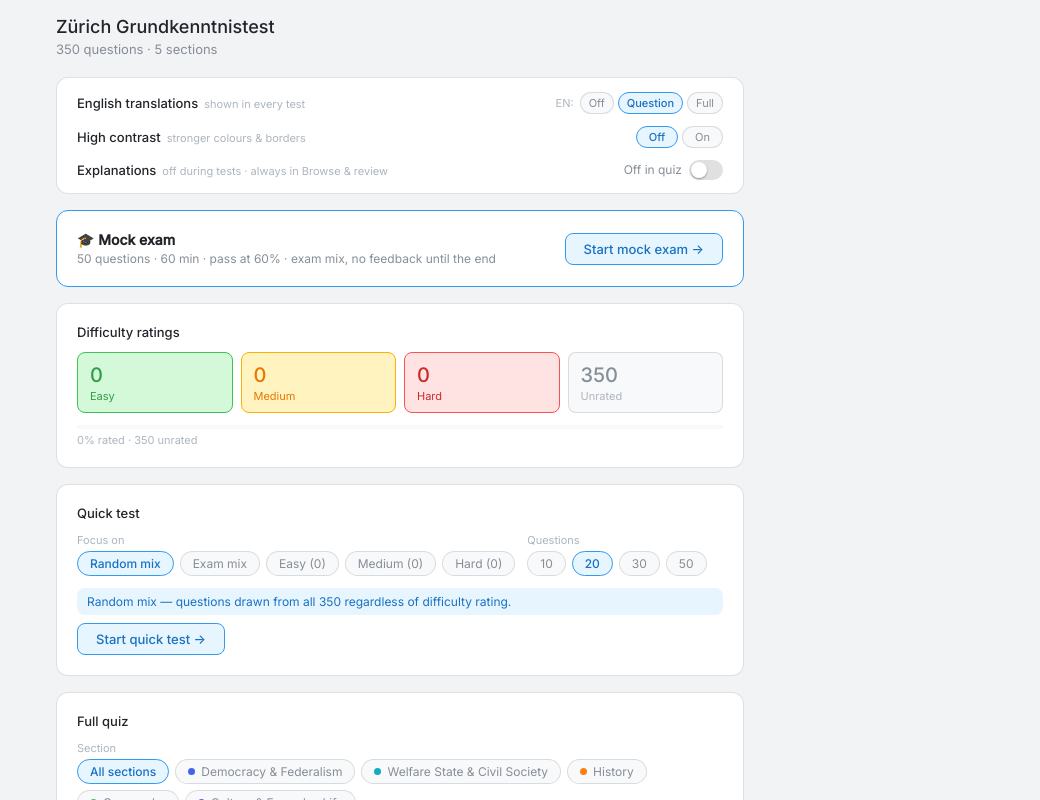
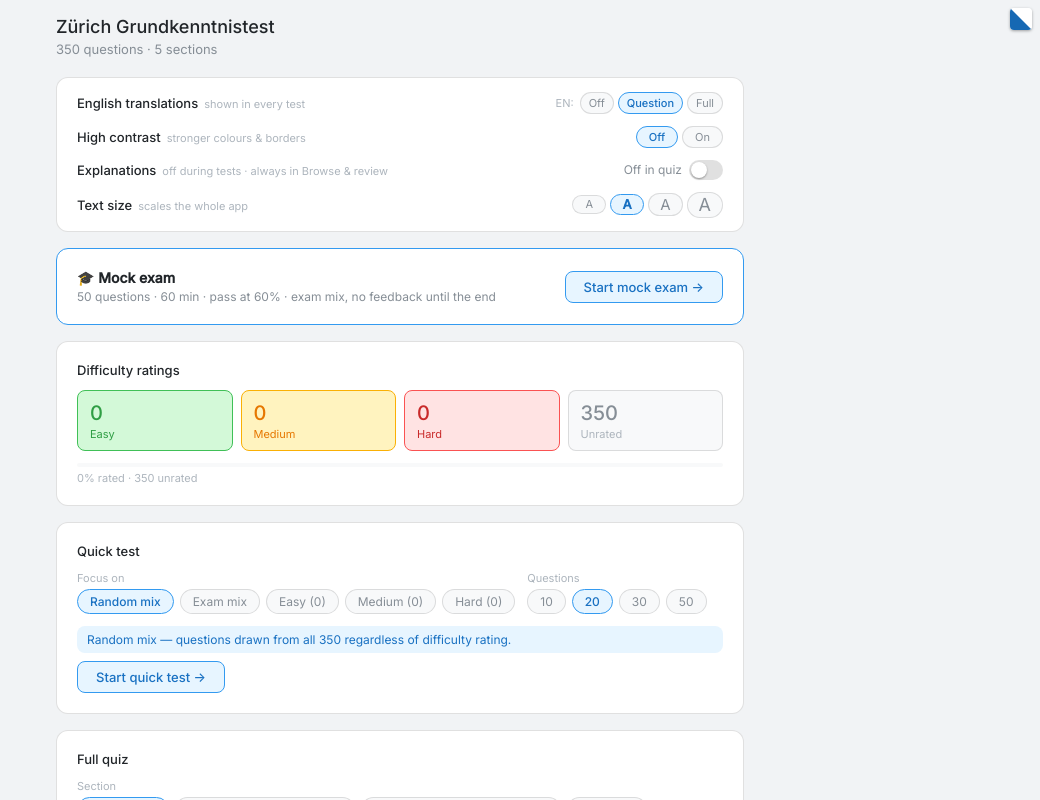
Before and after one commit to THRD-GH/KantonZurich-Grundkenntnistest, a React (Vite) app: page / in a window 1280 px wide. Shown: the top 800 px of the page, without its empty margins (240-1280 px from the left). Built offline with nearby package versions, Linux system fonts and the light colour scheme.

Commit message:
Add text-size control, Zürich corner flag, and official Kanton links in Help

```diff
--- a/src/App.jsx
+++ b/src/App.jsx
@@ -15,6 +15,8 @@ const PROGRESS_KEY = "gkt_progress_v2";     // { [id]: { seen, correct, box } }
 const RESUME_KEY   = "gkt_resume_v2";       // in-progress quiz/exam snapshot
 const CONTRAST_KEY = "gkt_contrast_v1";     // "normal" | "high"
 const EXPL_KEY     = "gkt_expl_v1";          // "on" | "off" — show explanations during quiz (off by default)
+const SIZE_KEY     = "gkt_textsize_v1";      // "s" | "m" | "l" | "xl" — global text/zoom size
+const TEXT_SIZES   = { s: 0.9, m: 1, l: 1.15, xl: 1.3 };
 const SRS_MAX_BOX  = 5;                     // Leitner boxes: 1 = struggling … 5 = mastered
 const DAY_MS = 86400000;
 const SRS_DUE_DAYS = { 1: 0, 2: 1, 3: 3, 4: 7, 5: 30 }; // days until a box becomes due for review again
@@ -55,6 +57,7 @@ function saveResume(r) { writeJSON(RESUME_KEY, r); }
 function clearResume() { try { localStorage.removeItem(RESUME_KEY); } catch {} }
 function loadContrast() { try { return localStorage.getItem(CONTRAST_KEY) || "normal"; } catch { return "normal"; } }
 function loadExpl()     { try { return localStorage.getItem(EXPL_KEY) === "on"; } catch { return false; } }
+function loadTextSize() { try { return TEXT_SIZES[localStorage.getItem(SIZE_KEY)] ? localStorage.getItem(SIZE_KEY) : "m"; } catch { return "m"; } }
 
 // Build a pool from explicit question ids (retry-wrong / smart review / resume)
 function poolFromIds(ids, doShuffle = true) {
@@ -209,6 +212,19 @@ const sayText = (q, order = [0, 1, 2, 3]) => q.de + ". " + order.map(oi => q.opt
 
 // Resolve an absolute "/img/..." asset path under Vite's base (so it works on GitHub Pages sub-paths)
 const asset = (p) => (typeof p === "string" && p.startsWith("/")) ? import.meta.env.BASE_URL + p.slice(1) : p;
+// Small decorative Canton-Zürich flag pinned to the top-right corner of every page.
+// Diagonal (per bend): white upper-right, blue lower-left — matching the canton arms.
+function ZurichFlag() {
+  return (
+    <div aria-hidden="true" title="Kanton Zürich" style={{ position:"fixed", top:8, right:8, width:22, height:22, zIndex:50, pointerEvents:"none", borderRadius:4, overflow:"hidden", boxShadow:"0 1px 3px rgba(0,0,0,0.35)" }}>
+      <svg viewBox="0 0 32 32" width="22" height="22" style={{ display:"block" }}>
+        <rect width="32" height="32" fill="#ffffff"/>
+        <path d="M0,0 L0,32 L32,32 Z" fill="#1668b3"/>
+      </svg>
+    </div>
+  );
+}
+
 // A single illustrative image shown above the options (for "what is this?" picture questions)
 function QImage({ src, maxHeight = 200 }) {
   if (!src) return null;
@@ -303,7 +319,7 @@ function EnToggle({ enMode, setEnMode, prefix = "EN" }) {
 }
 
 // ── Home screen ───────────────────────────────────────────────────────────────
-function HomeScreen({ difficulties, history, progress, enMode, setEnMode, contrast, setContrast, showExpl, setShowExpl, dueCount, resume, onResume, onStart, onQuickTest, onMockExam, onHistory, onBrowser, onHelp, onResetRatings, onSmartReview }) {
+function HomeScreen({ difficulties, history, progress, enMode, setEnMode, contrast, setContrast, showExpl, setShowExpl, textSize, setTextSize, dueCount, resume, onResume, onStart, onQuickTest, onMockExam, onHistory, onBrowser, onHelp, onResetRatings, onSmartReview }) {
   const counts = countByDiff(difficulties);
   const [qtDiff, setQtDiff]   = useState("random");
   const [qtCount, setQtCount] = useState(20);
@@ -381,6 +397,24 @@ function HomeScreen({ difficulties, history, progress, enMode, setEnMode, contra
             <span style={{ fontWeight:400, color:"var(--color-text-tertiary)", fontSize:11, marginLeft:6 }}>off during tests · always in Browse &amp; review</span>
           </div>
           <Switch on={showExpl} onChange={setShowExpl} label={showExpl ? "On in quiz" : "Off in quiz"} />
+        </div>
+        <div style={{ display:"flex", alignItems:"center", justifyContent:"space-between", gap:10, flexWrap:"wrap" }}>
+          <div style={{ fontSize:13, fontWeight:500 }}>
+            Text size
+            <span style={{ fontWeight:400, color:"var(--color-text-tertiary)", fontSize:11, marginLeft:6 }}>scales the whole app</span>
+          </div>
+          <div style={{ display:"flex", gap:4, alignItems:"center" }}>
+            {[["s","A",11],["m","A",13],["l","A",15],["xl","A",18]].map(([k,l,sz]) => (
+              <button key={k} onClick={() => setTextSize(k)} aria-label={`Text size ${k}`} aria-pressed={textSize===k}
+                style={{ fontSize:sz, lineHeight:1, padding:"3px 11px", borderRadius:99, cursor:"pointer", minWidth:34,
+                  background: textSize===k ? "var(--color-background-info)" : "var(--color-background-secondary)",
+                  color: textSize===k ? "var(--color-text-info)" : "var(--color-text-secondary)",
+                  border: textSize===k ? "1px solid var(--color-border-info)" : "0.5px solid var(--color-border-tertiary)",
+                  fontWeight: textSize===k ? 600 : 400 }}>
+                {l}
+              </button>
+            ))}
+          </div>
         </div>
       </div>
 
@@ -797,7 +831,7 @@ function QuizScreen({ pool, difficulties, label, enMode, setEnMode, showExpl, se
 
   return (
     <div style={{ padding:"1rem" }}>
-      <div style={{ display:"flex", alignItems:"center", justifyContent:"space-between", marginBottom:".6rem", flexWrap:"wrap", gap:6 }}>
+      <div style={{ display:"flex", alignItems:"center", justifyContent:"space-between", marginBottom:".6rem", flexWrap:"wrap", gap:6, paddingRight:28 }}>
         <button style={{ ...S.btn, fontSize:12, padding:"4px 10px" }} onClick={onHome}>← Home</button>
         <div style={{ display:"flex", gap:5, flexWrap:"wrap", alignItems:"center" }}>
           <span style={S.badge}>{idx+1}/{pool.length}</span>
@@ -972,7 +1006,7 @@ function ExamScreen({ pool, difficulties, label, enMode, setEnMode, resume, onDi
 
   return (
     <div style={{ padding:"1rem" }}>
-      <div style={{ display:"flex", alignItems:"center", justifyContent:"space-between", marginBottom:".6rem", flexWrap:"wrap", gap:6 }}>
+      <div style={{ display:"flex", alignItems:"center", justifyContent:"space-between", marginBottom:".6rem", flexWrap:"wrap", gap:6, paddingRight:28 }}>
         <button style={{ ...S.btn, fontSize:12, padding:"4px 10px" }} onClick={onHome}>← Home</button>
         <div style={{ display:"flex", gap:6, alignItems:"center", flexWrap:"wrap" }}>
           <span style={{ ...S.badge, fontVariantNumeric:"tabular-nums", fontWeight:500,
@@ -1480,7 +1514,7 @@ const HELP_SECTIONS = [
   { t: "History & progress", b: ["Your past sessions plus accuracy broken down by section and by level, so you can see exactly where to focus."] },
   { t: "Browse questions", b: ["Read the whole catalogue, filter by difficulty / section / level, search the text, and reveal the correct answer for any question."] },
   { t: "Explanations", b: ["Every question has a short explanation (German + English) of why the answer is correct, with a link to an external source for more depth. Explanations are off by default during quizzes (so they don't spoil the test) — flip the “💡 Explain” switch to show them — and are always available in Browse and in review screens."] },
-  { t: "Display & language", b: ["English translations can be shown for the question only, or for the question and every option. High-contrast mode boosts legibility; dark mode follows your device setting. The five question classes (sections) are colour-coded throughout — Democracy & Federalism (blue), Welfare State & Civil Society (teal), History (orange), Geography (green), Culture & Everyday Life (violet)."] },
+  { t: "Display & language", b: ["English translations can be shown for the question only, or for the question and every option. Text size (A / A / A / A) scales the whole app for easier reading on phones. High-contrast mode boosts legibility; dark mode follows your device setting. The five question classes (sections) are colour-coded throughout — Democracy & Federalism (blue), Welfare State & Civil Society (teal), History (orange), Geography (green), Culture & Everyday Life (violet)."] },
   { t: "Keyboard shortcuts", b: [["1 – 4", "choose an option"], ["Enter / Space / →", "submit, then go to next"], ["←", "previous question"]] },
   { t: "Your data", b: ["Difficulty ratings, history and progress are stored only in this browser — nothing is uploaded. Clearing your browser data resets them."] },
   { t: "Image credits", b: [
@@ -1496,6 +1530,22 @@ function HelpScreen({ onHome }) {
   return (
     <div style={{ padding:"1rem" }}>
       <NavBar onHome={onHome} title="Help & about" />
+      <div style={{ ...S.card, border:"1px solid var(--color-border-info)" }}>
+        <div style={{ fontSize:13, fontWeight:600, marginBottom:".5rem" }}>Official information (Kanton Zürich)</div>
+        <p style={{ fontSize:13, color:"var(--color-text-secondary)", lineHeight:1.5, margin:"0 0 8px" }}>
+          This is an unofficial study aid. The authoritative questions, the canton's own digital practice test and the current rules are published by the Canton of Zürich — always check there for the latest version:
+        </p>
+        <div style={{ display:"flex", flexDirection:"column", gap:7 }}>
+          {[
+            ["Grundkenntnistest — official info, catalogue & practice test", "https://www.zh.ch/de/migration-integration/einbuergerung/grundkenntnistest.html"],
+            ["Einbürgerung (naturalisation) — overview", "https://www.zh.ch/de/migration-integration/einbuergerung.html"],
+            ["Information brochure (PDF)", "https://www.zh.ch/content/dam/zhweb/bilder-dokumente/themen/migration-integration/einbuergerung/gkt/broschuere_einbuergerung_grundkenntnistest.pdf"],
+          ].map(([label, url]) => (
+            <a key={url} href={url} target="_blank" rel="noopener noreferrer"
+              style={{ fontSize:13, color:"var(--color-text-info)", textDecoration:"underline", lineHeight:1.4 }}>↗ {label}</a>
+          ))}
+        </div>
+      </div>
       {HELP_SECTIONS.map(sec => (
         <div key={sec.t} style={S.card}>
           <div style={{ fontSize:13, fontWeight:600, marginBottom:".5rem" }}>{sec.t}</div>
@@ -1528,8 +1578,14 @@ export default function App() {
   const [enMode,       setEnMode]       = useState("question"); // 'none' | 'question' | 'full' — set on Home, used in Quiz
   const [contrast,     setContrast]     = useState(loadContrast); // "normal" | "high"
   const [showExpl,     setShowExpl]     = useState(loadExpl);    // show explanations during quiz (off by default; always on in browse/review)
+  const [textSize,     setTextSize]     = useState(loadTextSize); // "s" | "m" | "l" | "xl" — global zoom for readability
 
   useEffect(() => { try { localStorage.setItem(EXPL_KEY, showExpl ? "on" : "off"); } catch {} }, [showExpl]);
+  // Apply (and persist) the text size by zooming the whole app — scales text and layout proportionally
+  useEffect(() => {
+    document.documentElement.style.zoom = String(TEXT_SIZES[textSize] || 1);
+    try { localStorage.setItem(SIZE_KEY, textSize); } catch {}
+  }, [textSize]);
 
   // Apply (and persist) the high-contrast theme via a document attribute that index.css overrides
   useEffect(() => {
@@ -1616,6 +1672,7 @@ export default function App() {
 
   const dueIds = useMemo(() => dueForReview(progress, Date.now()), [progress]);
 
+  const view = (() => {
   if (screen === "quiz" && pool) {
     return <QuizScreen pool={pool} difficulties={difficulties} label={quizLabel}
       enMode={enMode} setEnMode={setEnMode} showExpl={showExpl} setShowExpl={setShowExpl}
@@ -1653,6 +1710,8 @@ export default function App() {
       setContrast={setContrast}
       showExpl={showExpl}
       setShowExpl={setShowExpl}
+      textSize={textSize}
+      setTextSize={setTextSize}
       dueCount={dueIds.length}
       resume={resume}
       onResume={resumeSession}
@@ -1666,4 +1725,6 @@ export default function App() {
       onSmartReview={() => startQuizFromIds(dueIds, `Smart review · ${dueIds.length} questions`)}
     />
   );
-}
+  })();
+  return <>{view}<ZurichFlag /></>;
+}
```
Also changed, not shown: 1 other file (tests, documents, lock files or other folders).
